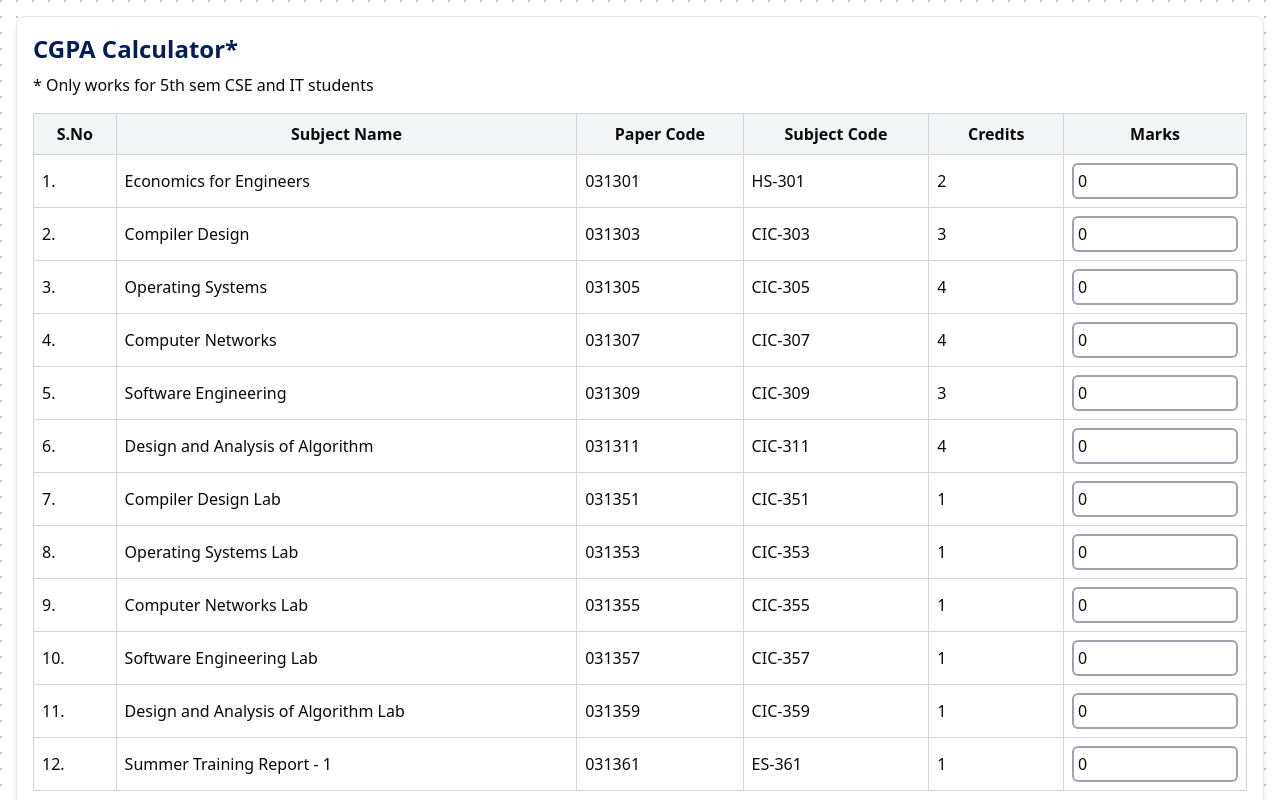
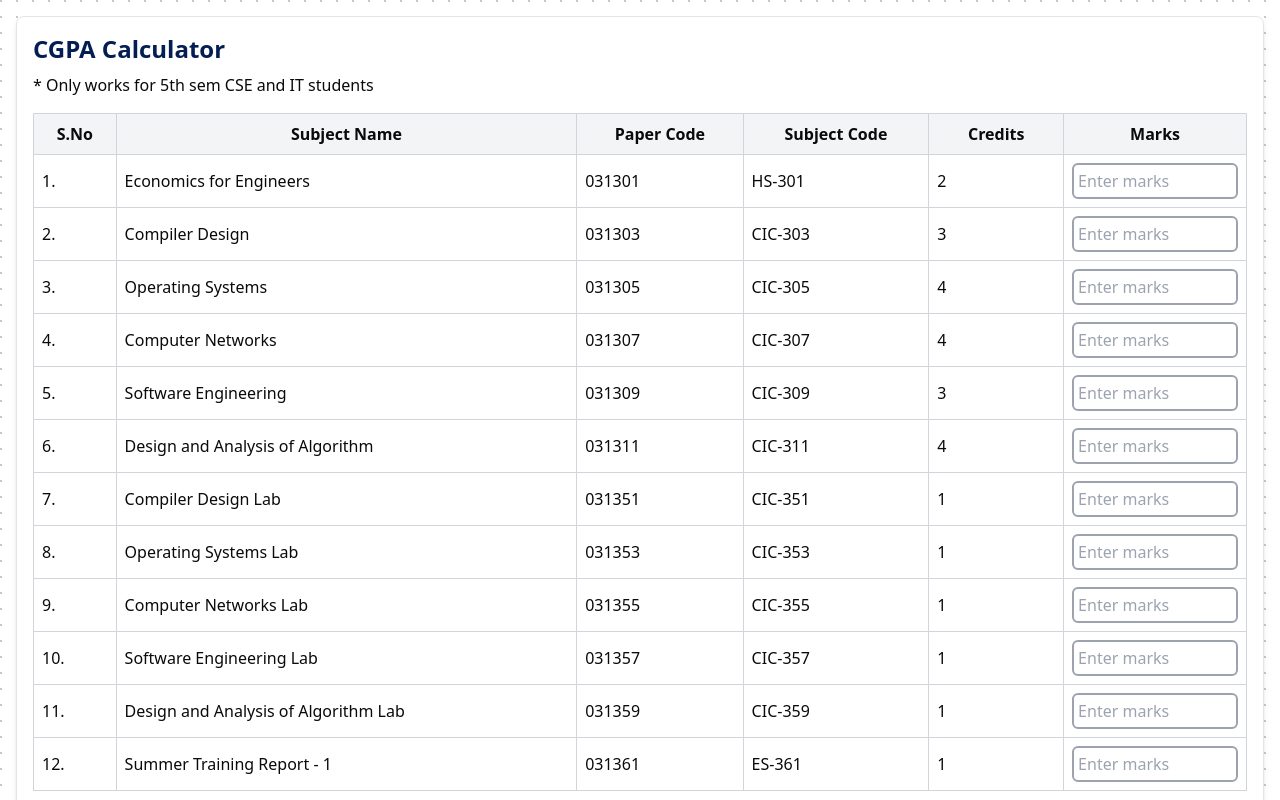
Before and after one commit to Tanaykmr/cgpa-calculator, a React (Vite) app: page / in a window 1280 px wide. Shown: the top 800 px of the page. Built offline with nearby package versions, Linux system fonts and the light colour scheme.

Commit message:
feat: changed name + removed default 0 in marks

```diff
--- a/src/appComponents/cgpaCalc.tsx
+++ b/src/appComponents/cgpaCalc.tsx
@@ -45,7 +45,7 @@ export default function CGPACalculator() {
 				paperCode: 'Random-paper-code',
 				subjectCode: 'Random-subject-code',
 				credits: 0,
-				marks: 0,
+				marks: 0, // TODO: make this blank
 			},
 		]);
 	};
@@ -82,7 +82,7 @@ export default function CGPACalculator() {
 
 	return (
 		<div className="container mx-auto flex flex-col gap-2 rounded-lg border bg-white p-4 shadow-md">
-			<h1 className="text-2xl font-bold text-[#041E54]">CGPA Calculator*</h1>
+			<h1 className="text-2xl font-bold text-[#041E54]">CGPA Calculator</h1>
 			<div className="mb-2">* Only works for 5th sem CSE and IT students</div>
 			<form onSubmit={calculateCGPA} className="mb-2">
 				<div className="overflow-x-auto">
@@ -122,7 +122,7 @@ export default function CGPACalculator() {
 										<input
 											required
 											type="number"
-											value={row.marks}
+											// value={row.marks}
 											onChange={(e) =>
 												handleInputChange(index, 'marks', parseInt(e.target.value))
 											}
```
